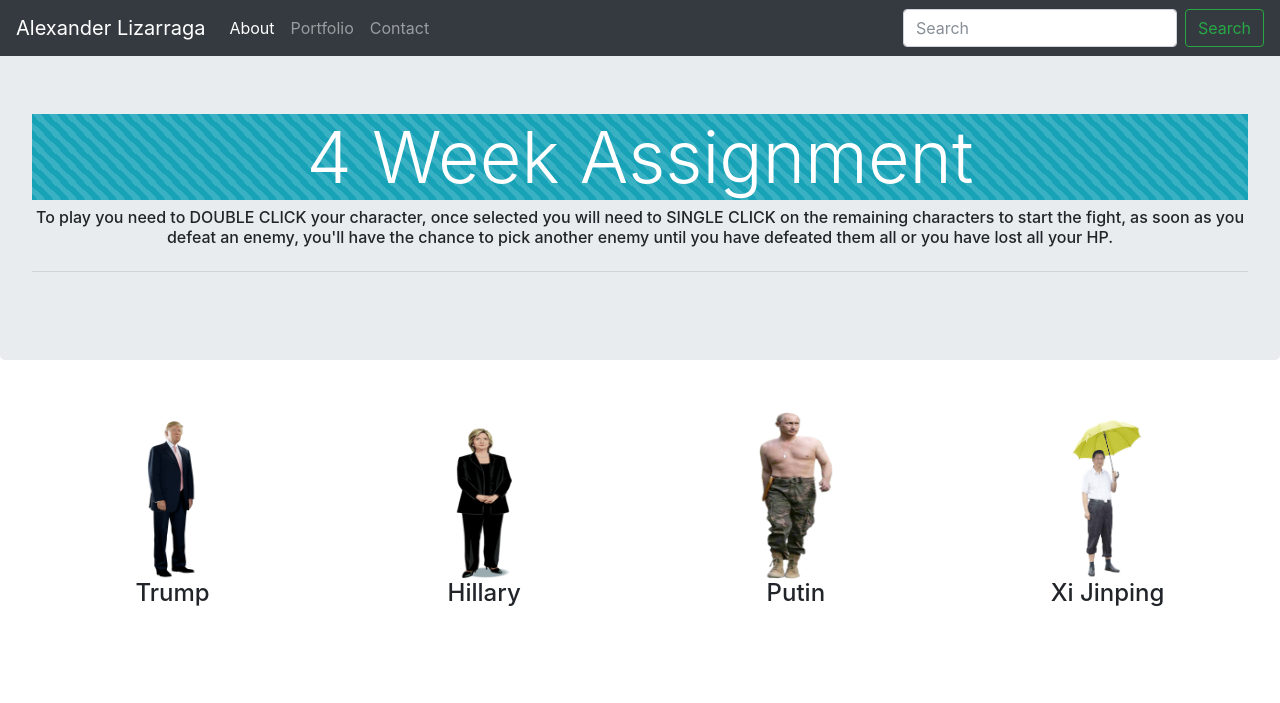
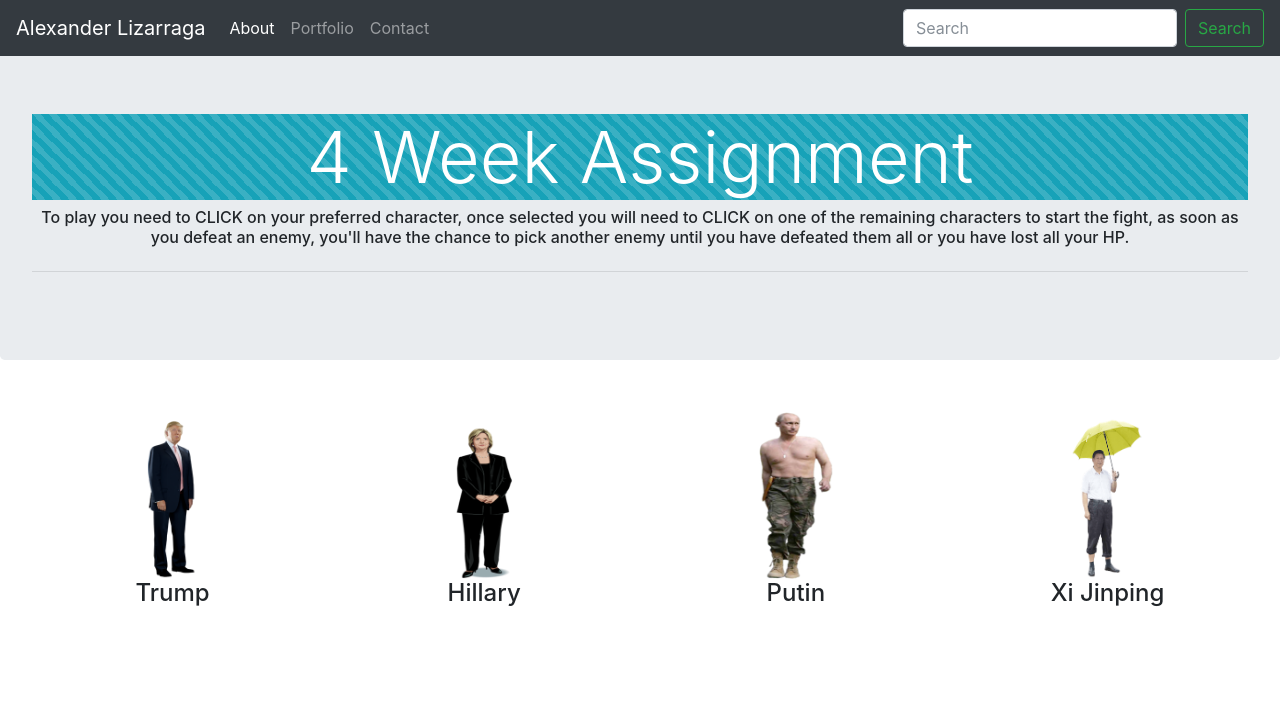
Before and after one commit to buddyeorl/week-4-game, a plain HTML site: page index.html in a window 1280 px wide. Shown: the top 703 px of the page. Drawn offline with nearby package versions, Linux system fonts and the light colour scheme.

Commit message:
changed instructions to reflect CLICK instead of double click or single click

```diff
--- a/index.html
+++ b/index.html
@@ -54,7 +54,7 @@
 
     <div class="jumbotron">
       <h1 class="display-3 center progress-bar progress-bar-striped progress-bar-animated bg-info pjumbotron">4 Week Assignment</h1>
-      <h6 class="center">To play you need to DOUBLE CLICK your character, once selected you will need to SINGLE CLICK on the remaining characters to start the fight, as soon as you defeat an enemy, you'll have the chance to pick another enemy until you have defeated them all or you have lost all your HP.</h7>
+      <h6 class="center">To play you need to CLICK on your preferred character, once selected you will need to CLICK on one of the remaining characters to start the fight, as soon as you defeat an enemy, you'll have the chance to pick another enemy until you have defeated them all or you have lost all your HP.</h7>
       <hr class="my-4">
       <p><h1 class="choice center h1jumbotron"></h1></p>
     </div>
```
